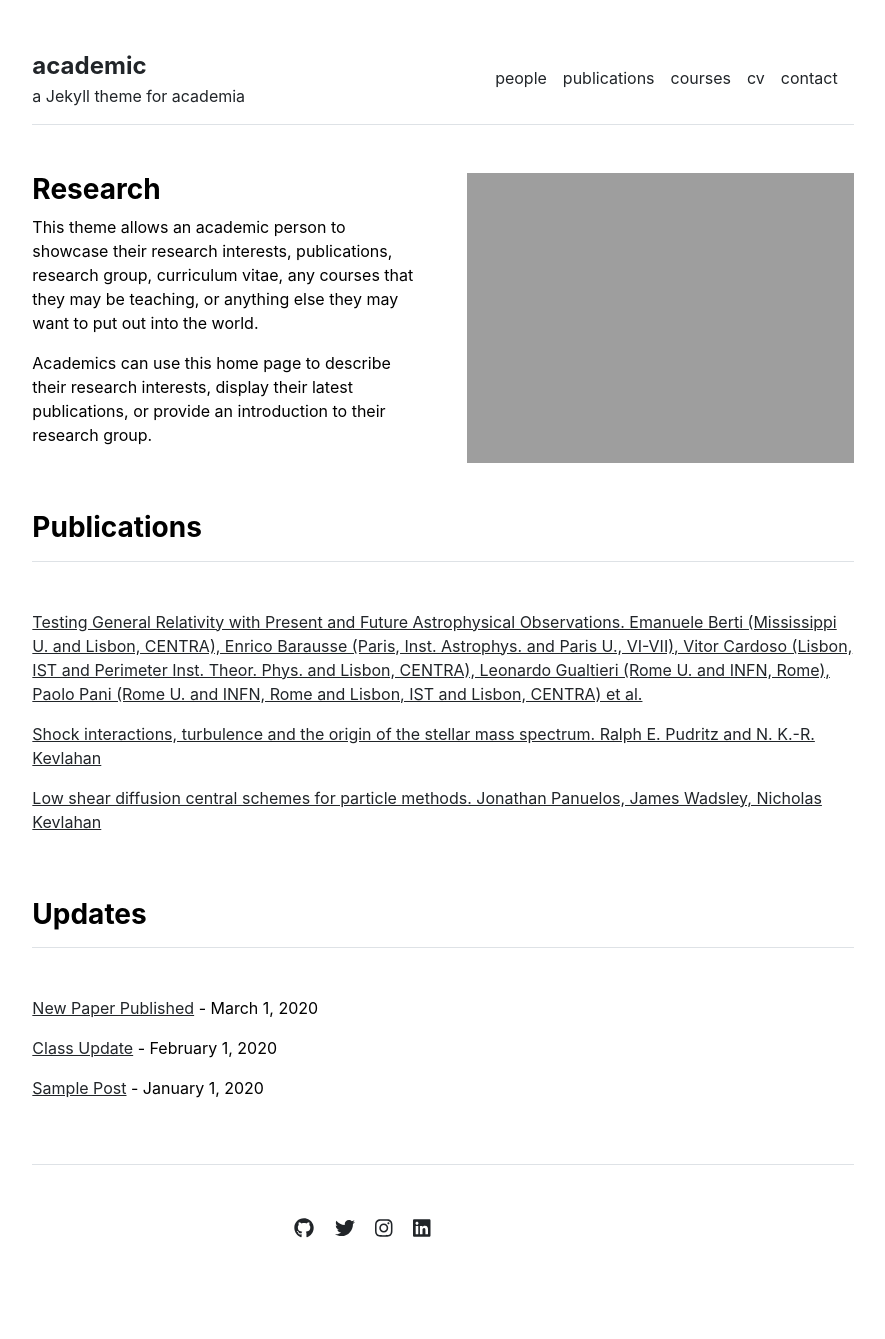
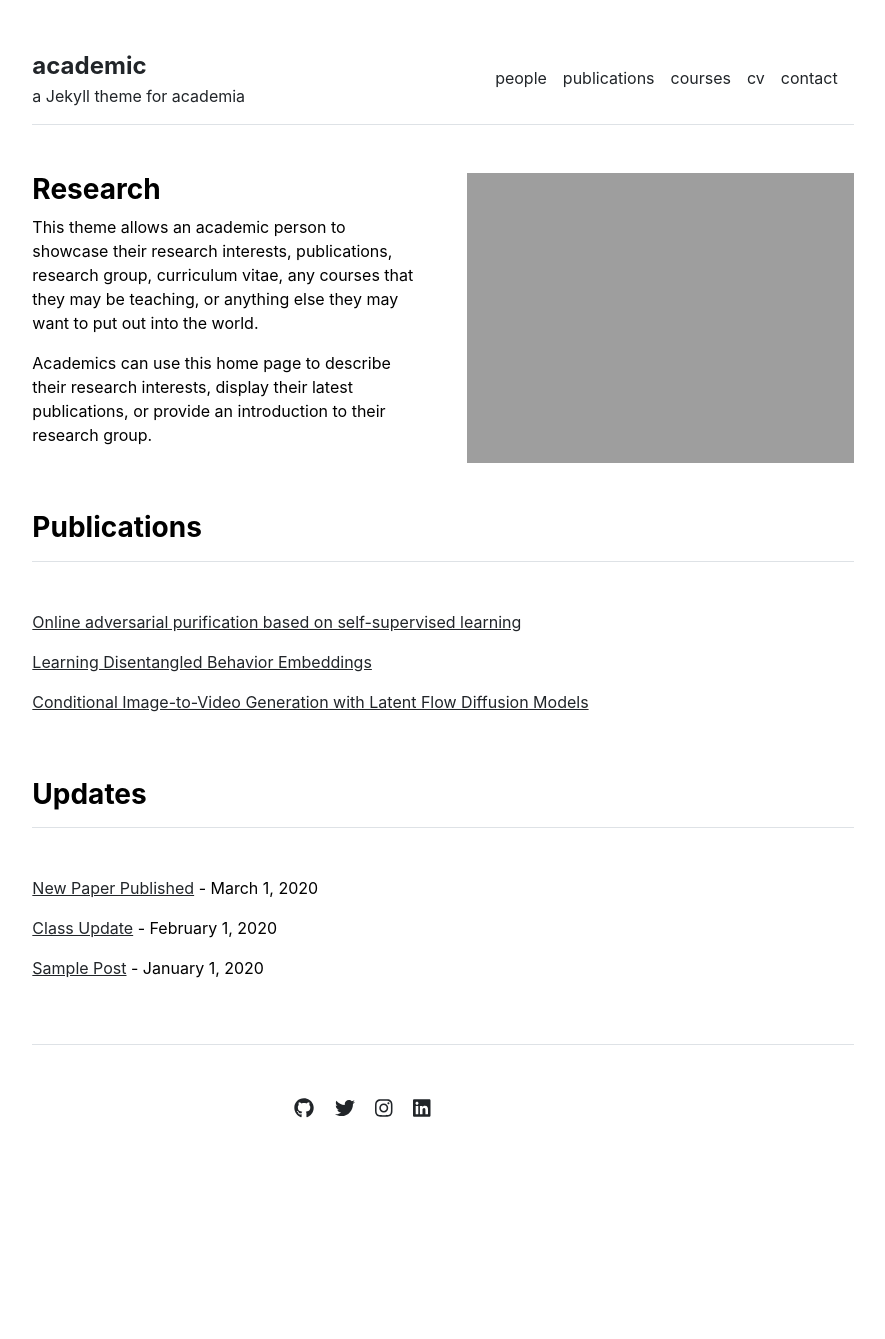
Before and after one commit to ChanghaoShih/ChanghaoShih.github.io, a Jekyll site: the page built from index.md, in a window 1280 px wide. Shown: the whole page, without its empty margins (197-1082 px from the left). Built offline with Jekyll 4.4.1, drawn with Linux system fonts in a browser that asks for light colours; after the commit the page ends 1219 px from its top, so only the background shows below that.

Commit message:
add publications

```diff
--- a/_data/publications.yml
+++ b/_data/publications.yml
@@ -1,10 +1,9 @@
 featured:
-- {name: 'Testing General Relativity with Present and Future Astrophysical Observations. Emanuele Berti (Mississippi U. and Lisbon, CENTRA), Enrico Barausse (Paris, Inst. Astrophys. and Paris U., VI-VII), Vitor Cardoso (Lisbon, IST and Perimeter Inst. Theor. Phys. and Lisbon, CENTRA), Leonardo Gualtieri (Rome U. and INFN, Rome), Paolo Pani (Rome U. and INFN, Rome and Lisbon, IST and Lisbon, CENTRA) et al.', url: '/publications/1501.07274.pdf'}
-- {name: 'Shock interactions, turbulence and the origin of the stellar mass spectrum. Ralph E. Pudritz and N. K.-R. Kevlahan', url: 'http://ms.mcmaster.ca/kevla/pdf/articles/PhilTransRSoc_2013.pdf'}
-- {name: 'Low shear diffusion central schemes for particle methods. Jonathan Panuelos, James Wadsley, Nicholas Kevlahan', url: 'http://ms.mcmaster.ca/kevla/pdf/articles/jcp_v414.pdf'}
+- {name: 'Online adversarial purification based on self-supervised learning', url: 'https://arxiv.org/pdf/2101.09387.pdf'}
+- {name: 'Learning Disentangled Behavior Embeddings', url: 'https://proceedings.neurips.cc/paper_files/paper/2021/file/be37ff14df68192d976f6ce76c6cbd15-Paper.pdf'}
+- {name: 'Conditional Image-to-Video Generation with Latent Flow Diffusion Models', url: 'https://openaccess.thecvf.com/content/CVPR2023/papers/Ni_Conditional_Image-to-Video_Generation_With_Latent_Flow_Diffusion_Models_CVPR_2023_paper.pdf'}
 
 index:
-- {name: 'Testing General Relativity with Present and Future Astrophysical Observations. Emanuele Berti (Mississippi U. and Lisbon, CENTRA), Enrico Barausse (Paris, Inst. Astrophys. and Paris U., VI-VII), Vitor Cardoso (Lisbon, IST and Perimeter Inst. Theor. Phys. and Lisbon, CENTRA), Leonardo Gualtieri (Rome U. and INFN, Rome), Paolo Pani (Rome U. and INFN, Rome and Lisbon, IST and Lisbon, CENTRA) et al.', url: '/publications/1501.07274.pdf'}
-- {name: 'Shock interactions, turbulence and the origin of the stellar mass spectrum. Ralph E. Pudritz and N. K.-R. Kevlahan', url: 'http://ms.mcmaster.ca/kevla/pdf/articles/PhilTransRSoc_2013.pdf'}
-- {name: 'Low shear diffusion central schemes for particle methods. Jonathan Panuelos, James Wadsley, Nicholas Kevlahan', url: 'http://ms.mcmaster.ca/kevla/pdf/articles/jcp_v414.pdf'}
-- {name: 'Numerical solutions of thin film equations for polymer flows. Thomas. Salez, Joshua D. McGraw, Sara Cormier, Oliver Bäumchen, Kari Dalnoki-Veress, and Elie Raphaël', url: 'https://static1.squarespace.com/static/5684891d7086d74497aeb71f/t/56ec510d2fe1319543ab6d6f/1458327821946/10.1140-epje-i2012-12114-x.pdf'}
+- {name: 'Online adversarial purification based on self-supervised learning', url: 'https://arxiv.org/pdf/2101.09387.pdf'}
+- {name: 'Learning Disentangled Behavior Embeddings', url: 'https://proceedings.neurips.cc/paper_files/paper/2021/file/be37ff14df68192d976f6ce76c6cbd15-Paper.pdf'}
+- {name: 'Conditional Image-to-Video Generation with Latent Flow Diffusion Models', url: 'https://openaccess.thecvf.com/content/CVPR2023/papers/Ni_Conditional_Image-to-Video_Generation_With_Latent_Flow_Diffusion_Models_CVPR_2023_paper.pdf'}
```
